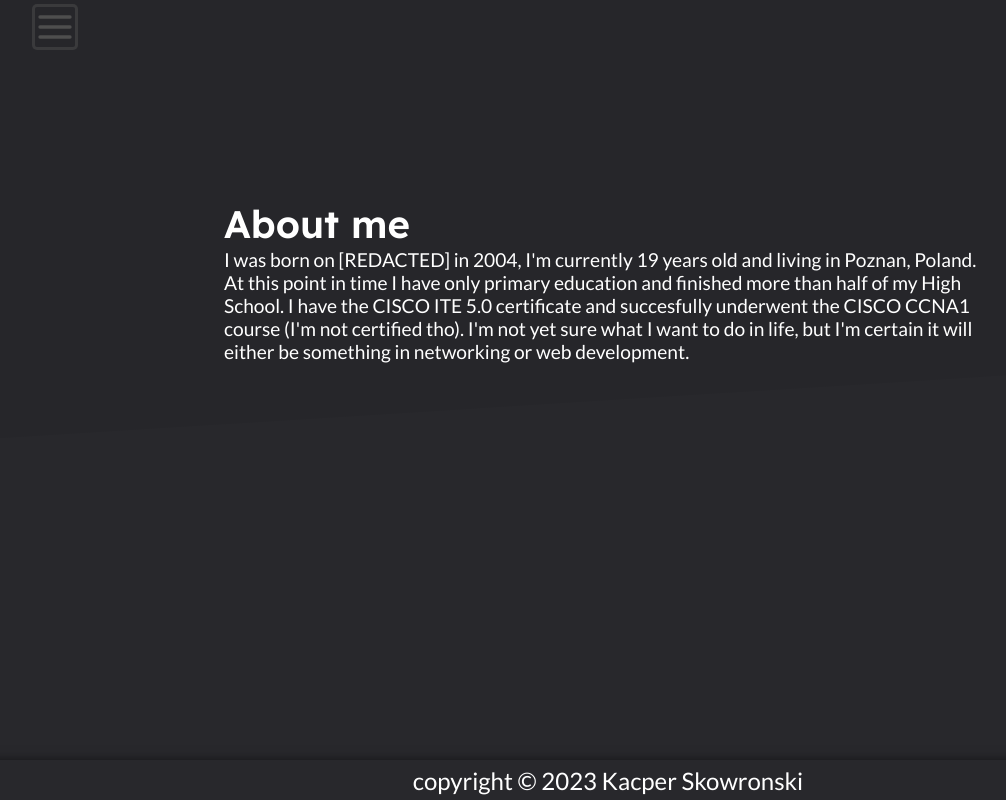
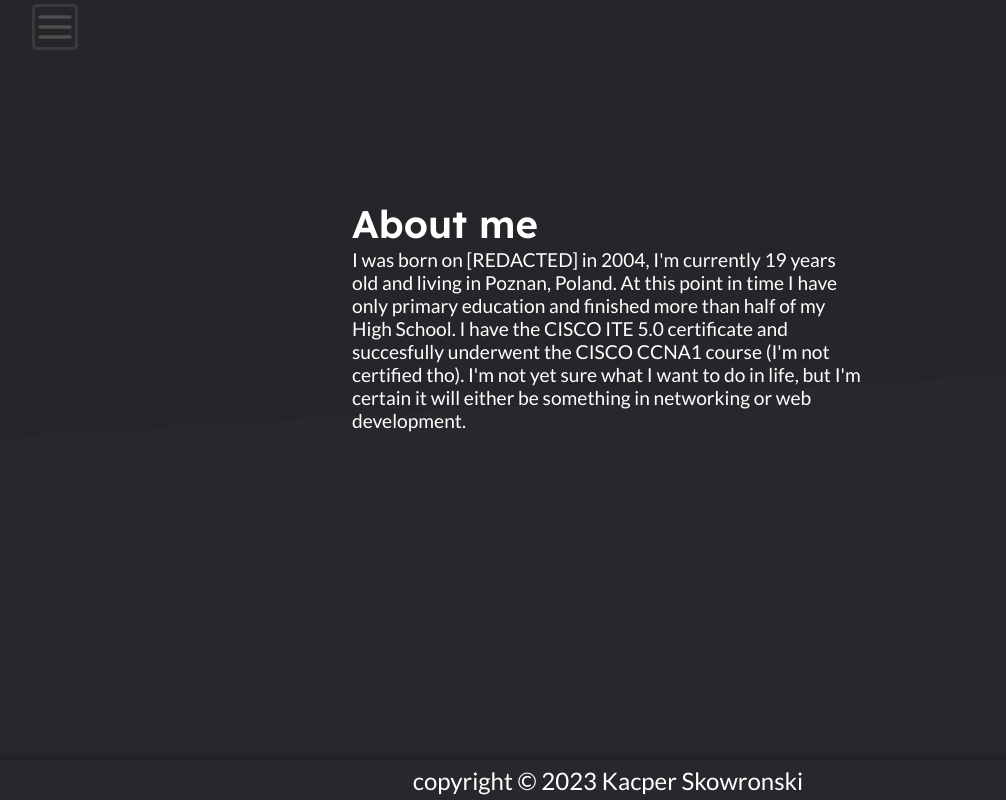
Before and after one commit to PandaHajs/Skowronskigq, a Next.js app: page /about in a window 1280 px wide. Shown: the whole page, without its empty margins (32-1038 px from the left). Built offline with nearby package versions, Linux system fonts and the light colour scheme.

Commit message:
Some styling fixes

```diff
--- a/src/app/about/page.module.scss
+++ b/src/app/about/page.module.scss
@@ -2,6 +2,7 @@
   display: flex;
   flex-direction: column;
   max-width: 40vw;
+  width: 40vw;
   max-height: 50vh;
   z-index: 2;
   color: white;
--- a/src/app/about/page.tsx
+++ b/src/app/about/page.tsx
@@ -8,7 +8,7 @@ export default function Home() {
   return (
     <main>
       <Divider>
-        <div className={styles.text}>
+        <section className={styles.text}>
           <h1 className={lexend.className}>About me</h1>
           <p>
             I was born on [REDACTED] in 2004, I&apos;m currently {age} years old
@@ -19,7 +19,7 @@ export default function Home() {
             sure what I want to do in life, but I&apos;m certain it will either
             be something in networking or web development.
           </p>
-        </div>
+        </section>
       </Divider>
     </main>
   );
--- a/src/app/page.module.scss
+++ b/src/app/page.module.scss
@@ -2,6 +2,7 @@
   display: flex;
   flex-direction: column;
   max-width: 40vw;
+  width: 40vw;
   max-height: 50vh;
   z-index: 2;
   color: white;
--- a/src/app/ui/splashes.tsx
+++ b/src/app/ui/splashes.tsx
@@ -10,6 +10,7 @@ const names = [
   "A guy who has no idea what he's doing",
   "All hands to battle stations!",
   "General Kenobi",
+  "Lvl 9 wizard",
 ];
 
 function getSplash(): string {
--- a/src/app/ui/styles/header.module.scss
+++ b/src/app/ui/styles/header.module.scss
@@ -14,14 +14,18 @@
   width: 4vw;
   border: #b1b1b1 solid 1px;
   a {
-    color: white;
+    color: #b1b1b1;
     padding: 5px 0;
     text-decoration: none;
     width: 100%;
     text-align: center;
+    transition-duration: 0.25s;
   }
   a:nth-last-of-type(1) {
     border-top: #b1b1b181 dashed 1px;
+  }
+  a:hover {
+    color: white;
   }
 }
 .btn:hover {
```
